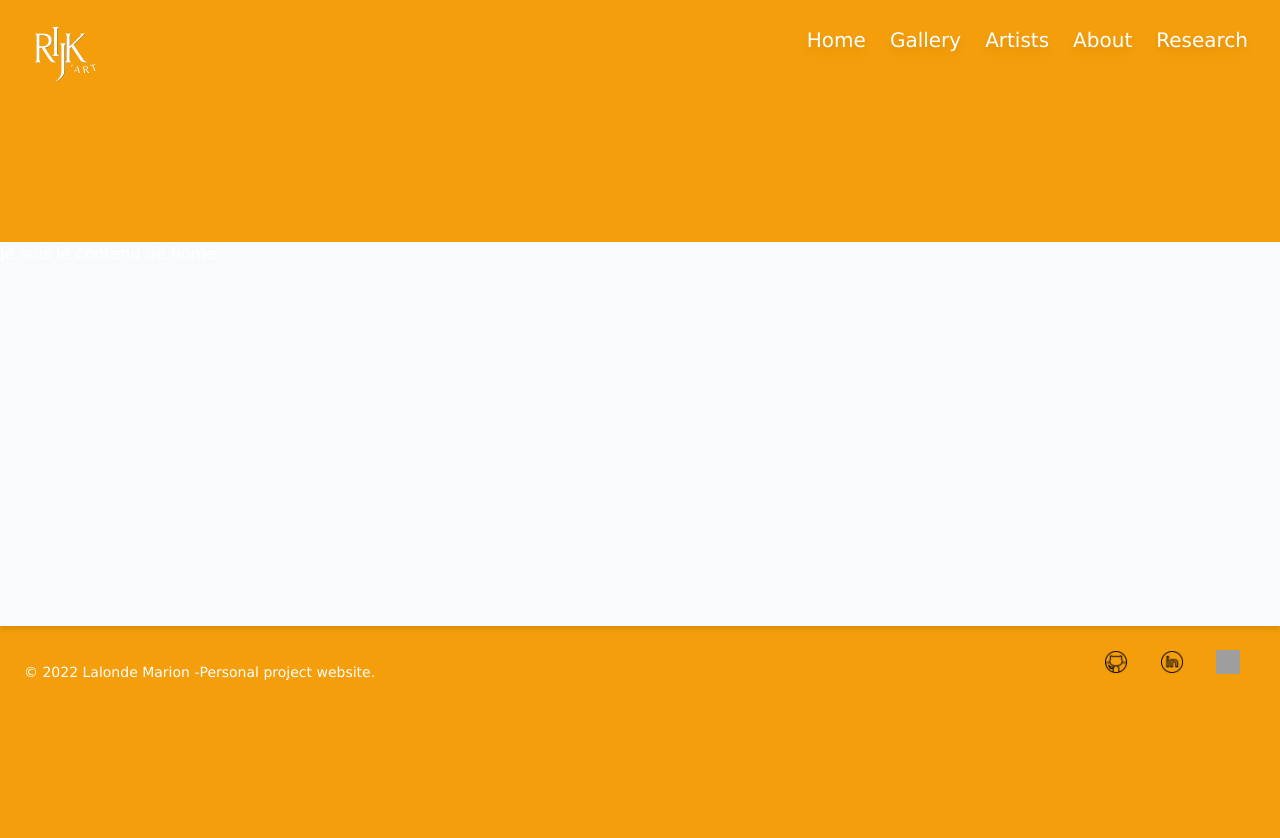
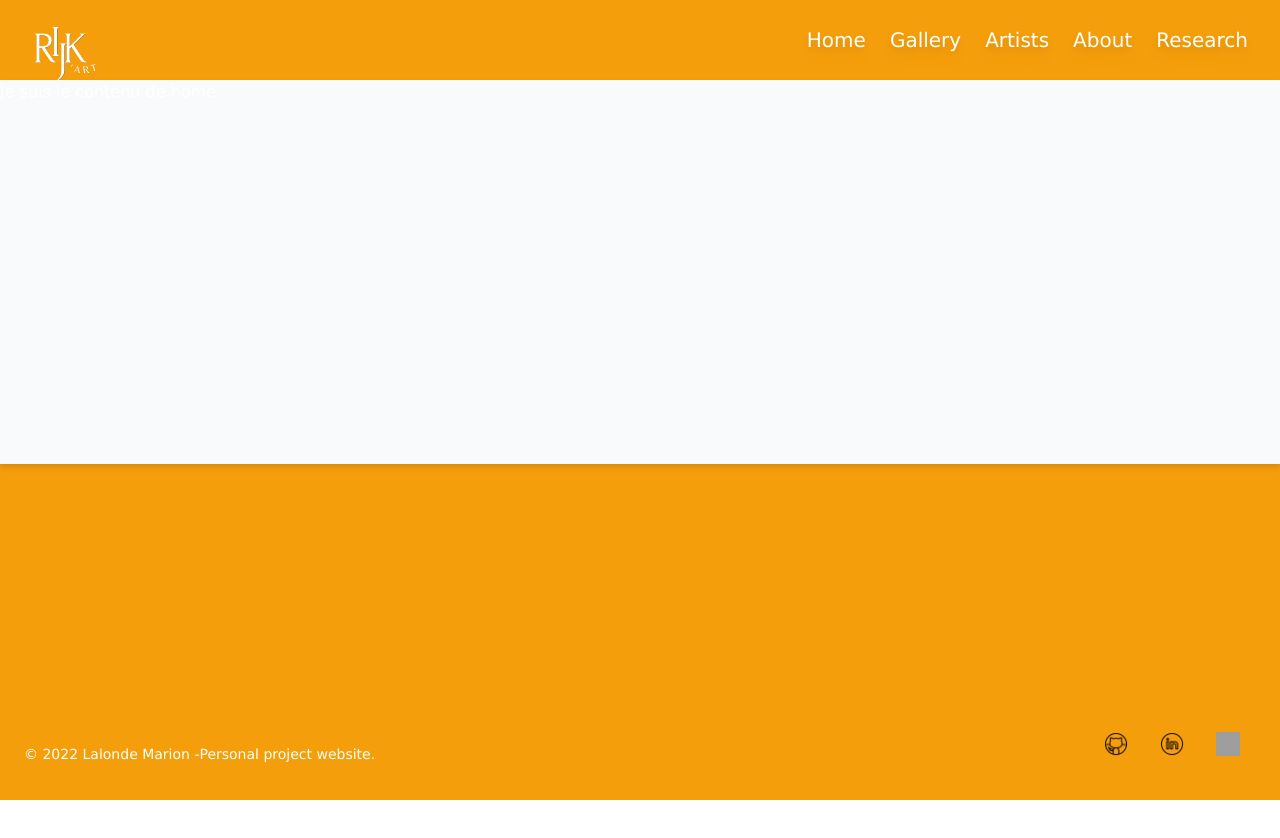
Before and after one commit to Hysilie/Rijk-Art, a React (Create React App) app: page / in a window 1280 px wide. Shown: the top 838 px of the page. After the commit the page ends 800 px from the top, so only its background shows below. Built offline with nearby package versions, Linux system fonts and the light colour scheme; grey boxes are pictures that could not be loaded; a web font is replaced by a local one.

Commit message:
create a components AllRoutes to save all Routes and fixing some eslint

```diff
--- a/public/index.html
+++ b/public/index.html
@@ -1,5 +1,5 @@
 <!DOCTYPE html>
-<html lang="en">
+<html lang="en" className="h-full">
   <head>
     <meta charset="utf-8" />
     <link rel="icon" href="%PUBLIC_URL%/favicon.ico" />
@@ -31,7 +31,7 @@
     -->
     <title>Rijk'Art</title>
   </head>
-  <body>
+  <body className="h-full">
     <noscript>You need to enable JavaScript to run this app.</noscript>
     <div id="root"></div>
     <!--
--- a/src/App.js
+++ b/src/App.js
@@ -1,11 +1,11 @@
 import "./App.css";
 import NavigationBar from "./components/NavigationBar";
-import { BrowserRouter as Router, Routes, Route, Link } from "react-router-dom";
+import { BrowserRouter as Router } from "react-router-dom";
 
 function App() {
   return (
     <Router>
-      <div>
+      <div className="h-screen bg-amber-500 flex flex-col">
         <NavigationBar />
       </div>
     </Router>
--- /dev/null
+++ b/src/components/AllRoutes.jsx
@@ -0,0 +1,23 @@
+import React from 'react'
+import {Routes, Route} from 'react-router-dom'
+
+/* import every pages corresponding to all elements */
+import About from '../pages/About'
+import Artists from '../pages/Artists'
+import Gallery from '../pages/Gallery'
+import Home from '../pages/Home'
+import Research from '../pages/Research'
+
+function AllRoutes() {
+  return (
+     <Routes>
+    <Route path="/" element={<Home />} />
+    <Route path="/gallery" element={<Gallery />} />
+    <Route path="/artists" element={<Artists />} />
+    <Route path="/about" element={<About />} />
+    <Route path="/research" element={<Research />} />
+    </Routes>
+  )
+}
+
+export default AllRoutes;
--- a/src/components/NavigationBar.jsx
+++ b/src/components/NavigationBar.jsx
@@ -1,13 +1,7 @@
 import React, {useState} from 'react'
-import {Routes, Route, Link} from 'react-router-dom'
-
-
-/* import every pages corresponding to all elements */
-import About from '../pages/About'
-import Artists from '../pages/Artists'
-import Gallery from '../pages/Gallery'
-import Home from '../pages/Home'
-import Research from '../pages/Research'
+import {Link} from 'react-router-dom'
+/*Import all routes*/
+import AllRoutes from '../components/AllRoutes'
 /* import logo */
 import logoRijk from '../images/logoRijk.png'
 
@@ -18,13 +12,16 @@ const [navbar, setNavbar] = useState(false);
 
   return (
 
-<nav className="w-full bg-amber-500 h-24 text-white">
+<nav className="w-full bg-amber-500 h-screen flex flex-col  text-white">
+    <div>
   <div className=" bg-amber-500 justify-between px-4 mx-auto lg:max-w-7xl md:items-center md:flex md:px-8  text-xl">
     <div>
+{/* Div contain the Logo */}
         <div className="flex items-center justify-between py-3 md:py-5 md:block">
-            <a href="javascript:void(0)">
-              <div className="h-10 w-16" ><Link to='/'><img className='object-fill' src={logoRijk}/></Link></div>
-            </a>
+
+              <div className="h-10 w-16" ><Link to='/'><img className='object-fill' alt='Logo Rijk Art' src={logoRijk}/></Link></div>
+
+{/* Menu burger - imported tailwind */}
         <div className="md:hidden">
              <button className="p-2  rounded-md outline-none  focus:border"  onClick={() => setNavbar(!navbar)} >
         {navbar ? (
@@ -42,34 +39,32 @@ const [navbar, setNavbar] = useState(false);
     <div>
         <div className={`flex-1 justify-self-center bg-amber-500  pb-3 mt-8 md:block md:pb-0 md:mt-0 ${ navbar ? "block" : "hidden"
               }`} >
+
+{/* Menu -burger - list with links to page  */}
             <ul className=" drop-shadow-lg shadow-black items-center justify-center space-y-8 md:flex md:space-x-6 md:space-y-0 ">
                             <li className="text-white hover:underline">
-                                <a href="javascript:void(0)"><Link to='/'>Home</Link></a>
+                               <Link to='/'>Home</Link>
                             </li>
                             <li className="text-white hover:underline">
-                                <a href="javascript:void(0)"><Link to='/gallery'>Gallery</Link></a>
+                               <Link to='/gallery'>Gallery</Link>
                             </li>
                             <li className="text-white hover:underline">
-                                <a href="javascript:void(0)"><Link to='/artists'>Artists</Link></a>
+                                <Link to='/artists'>Artists</Link>
                             </li>
                             <li className="text-white hover:underline">
-                                <a href="javascript:void(0)"><Link to='/about'>About</Link></a>
+                               <Link to='/about'>About</Link>
                             </li>
                             <li className="text-white hover:underline">
-                                <a href="javascript:void(0)"><Link to='/research'>Research</Link></a>
+                                <Link to='/research'>Research</Link>
                             </li>
                         </ul>
                     </div>
                 </div>
-            </div>
+            </div></div>
 
-        <Routes>
-            <Route path="/" element={<Home />} />
-            <Route path="/gallery" element={<Gallery />} />
-            <Route path="/artists" element={<Artists />} />
-            <Route path="/about" element={<About />} />
-            <Route path="/research" element={<Research />} />
-        </Routes>
+
+       <AllRoutes />
+
     </nav>
   )
 }
--- a/src/components/SocialMedias.jsx
+++ b/src/components/SocialMedias.jsx
@@ -7,18 +7,18 @@ function SocialMedias() {
   return (
 
  /* Make footer responsive - centered by default for small screen due to mobile first tailwind */
-<footer className="p-4 flex flex-wrap justify-center md:flex md:items-center md:justify-between md:p-6 bg-amber-500 ">
-    <span className="text-sm sm:text-center text-white">© 2022 <a href="https://www.linkedin.com/in/marionlalonde/" class="hover:underline" target='_blank'>Lalonde Marion</a> -Personal project website.
+<footer className="p-4 flex flex-wrap justify-center md:flex md:items-center md:justify-between md:p-6 bg-amber-500 w-screen absolute bottom-0 left-0 right-0">
+    <span className="text-sm sm:text-center text-white">© 2022 <a href="https://www.linkedin.com/in/marionlalonde/" class="hover:underline" target='_blank' rel="noreferrer">Lalonde Marion</a> -Personal project website.
     </span>
     <ul className="flex flex-wrap items-center mt-3 text-sm  text-white sm:mt-0">
         <li className='ml-4 mr-4'>
-            <a href="https://github.com/Hysilie " target='_blank' class="mr-4 hover:underline md:mr-6"><img src={github} className='h-6 w-6' /></a>
+            <a href="https://github.com/Hysilie " target='_blank' class="mr-4 hover:underline md:mr-6" rel="noreferrer"><img src={github} alt='social medial' className='h-6 w-6' /></a>
         </li>
         <li className='ml-4 mr-4'>
-            <a href="https://www.linkedin.com/in/marionlalonde/" class="mr-4 hover:underline md:mr-6 " target='_blank'><img src={linkedin} className='h-6 w-6' /></a>
+            <a href="https://www.linkedin.com/in/marionlalonde/" class="mr-4 hover:underline md:mr-6 " target='_blank' rel="noreferrer"><img src={linkedin} alt='social medial' className='h-6 w-6' /></a>
         </li>
         <li className='ml-4 mr-4'>
-            <a href="https://mail.google.com/mail/u/0/?fs=1&tf=cm&source=mailto&to=lalondemarion.pro@gmail.com" class="mr-4 hover:underline md:mr-6"target='_blank' ><img src={mail} className='h-6 w-6' /></a>
+            <a href="https://mail.google.com/mail/u/0/?fs=1&tf=cm&source=mailto&to=lalondemarion.pro@gmail.com" class="mr-4 hover:underline md:mr-6"target='_blank' rel="noreferrer" ><img src={mail} alt='social medial' className='h-6 w-6' /></a>
         </li>
     </ul>
 </footer>
--- a/src/pages/Home.jsx
+++ b/src/pages/Home.jsx
@@ -4,13 +4,13 @@ import SocialMedias from '../components/SocialMedias'
 const Home = () => {
   return (
     /* Make a container  */
-    <main>
-      <div className="bg-amber-500 h-screen  content-center items-center">
-          <div className='bg-slate-50 drop-shadow-md h-96 w-screen'>Je suis le contenu de home</div>
-          <SocialMedias />
+    <div className=" content-center items-center">
+      <div>
+          <div className='bg-slate-50 drop-shadow-md h-96  w-screen'>Je suis le contenu de home</div>
+
       </div>
-
-    </main>
+  <SocialMedias />
+    </div>
 
   )
 }
```
